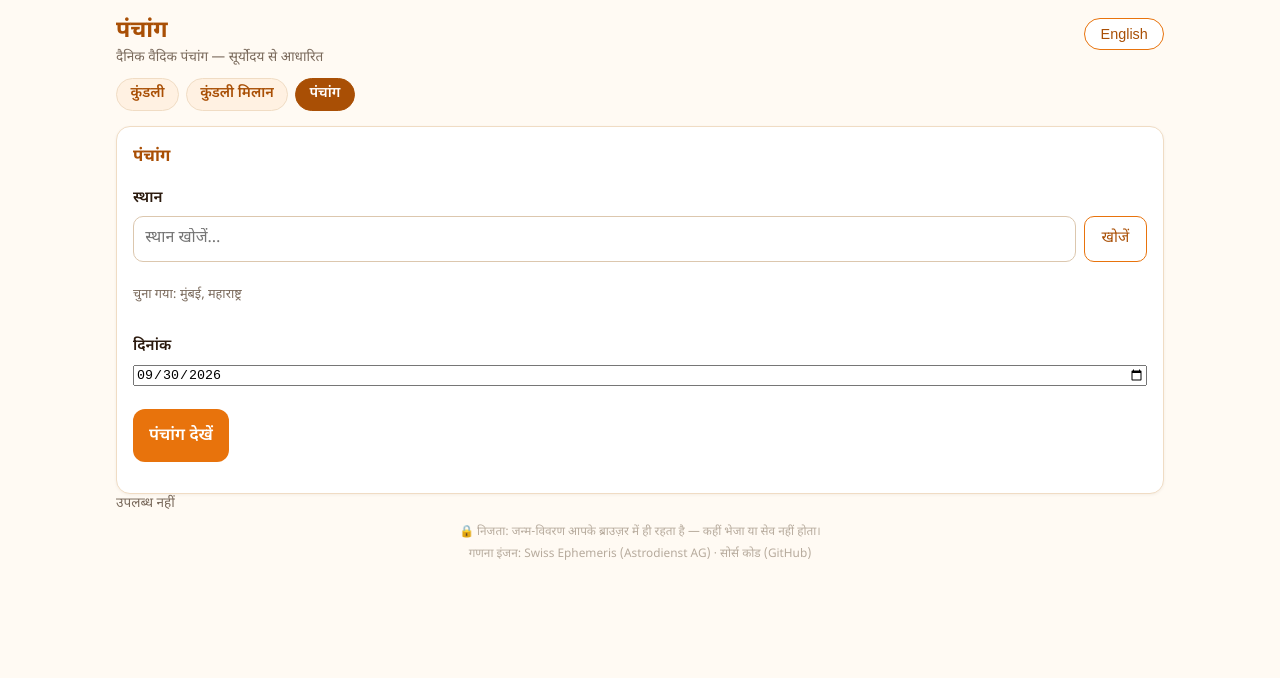
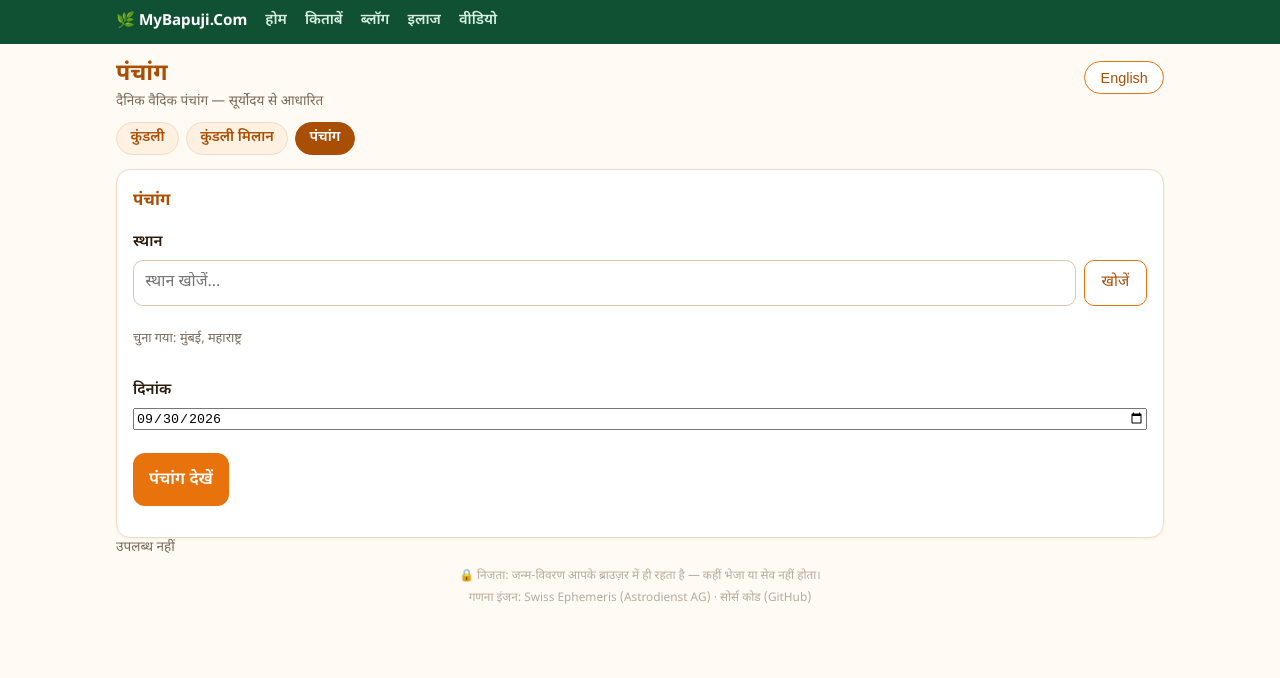
Before and after one commit to vasant22/kundli, a website built with Vite: page panchang/index.html in a window 1280 px wide. Built offline with nearby package versions, Linux system fonts and the light colour scheme; what swisseph-wasm would draw is missing.

Commit message:
Top strip: MyBapuji main-site menu (होम/किताबें/ब्लॉग/इलाज/वीडियो) on all pages

```diff
--- a/src/i18n.js
+++ b/src/i18n.js
@@ -12,6 +12,13 @@ const STRINGS = {
     'nav.home': 'कुंडली',
     'nav.match': 'कुंडली मिलान',
     'nav.panchang': 'पंचांग',
+
+    // मुख्य साइट (MyBapuji) की ऊपरी पट्टी
+    'mb.home': 'होम',
+    'mb.books': 'किताबें',
+    'mb.blog': 'ब्लॉग',
+    'mb.treatment': 'इलाज',
+    'mb.video': 'वीडियो',
 
     // कुंडली मिलान (Kundli Matching) — नया पेज /match/
     'match.docTitle': 'कुंडली मिलान — अष्टकूट गुण मिलान',
@@ -176,6 +183,13 @@ const STRINGS = {
     'nav.home': 'Kundli',
     'nav.match': 'Kundli Matching',
     'nav.panchang': 'Panchang',
+
+    // MyBapuji main-site strip
+    'mb.home': 'Home',
+    'mb.books': 'Books',
+    'mb.blog': 'Blog',
+    'mb.treatment': 'Treatment',
+    'mb.video': 'Videos',
 
     // Kundli Matching — the new /match/ page
     'match.docTitle': 'Kundli Matching — Ashtakoot Guna Milan',
--- a/src/main.js
+++ b/src/main.js
@@ -8,6 +8,7 @@ import { validateBirth } from './birthvalidate.js'
 import { formatUtcOffset, parseUtcOffset, wallTimeToUtc } from './timeutil.js'
 import { computeKundli, initEphemeris, navamsaKundli, computeVimshottari } from './astro.js'
 import { buildNorthChart, buildSouthChart } from './charts.js'
+import { mybapujiStripHTML } from './mybapuji-strip.js'
 
 // Where the public source code lives — confirmed/adjusted when the GitHub
 // repo is created (deploy phase).
@@ -18,7 +19,7 @@ const app = document.querySelector('#app')
 // ---------------------------------------------------------------------------
 // App shell — header + form + output area
 // ---------------------------------------------------------------------------
-app.innerHTML = `
+app.innerHTML = mybapujiStripHTML() + `
   <div class="wrap">
     <header class="site-header">
       <div>
--- a/src/match.js
+++ b/src/match.js
@@ -15,6 +15,7 @@ import { computeKundli, initEphemeris } from './astro.js'
 import { computeAshtakoot } from './ashtakoot.js'
 import { checkMangalDosha, mangalPairNotes } from './mangaldosha.js'
 import { buildScorecardSvg } from './matchcard.js'
+import { mybapujiStripHTML } from './mybapuji-strip.js'
 
 // Where the public source code lives (same repo as the main page).
 const SOURCE_URL = 'https://github.com/vasant22/kundli'
@@ -119,7 +120,7 @@ function personFieldsHtml(p) {
 // ---------------------------------------------------------------------------
 // Page shell
 // ---------------------------------------------------------------------------
-app.innerHTML = `
+app.innerHTML = mybapujiStripHTML() + `
   <div class="wrap">
     <header class="site-header">
       <div>
--- /dev/null
+++ b/src/mybapuji-strip.js
@@ -0,0 +1,15 @@
+// mybapuji-strip.js — पेज के सबसे ऊपर MyBapuji (मुख्य साइट) की menu-पट्टी।
+// तीनों पूरे पेजों (कुंडली / कुंडली मिलान / पंचांग) में दिखती है; widget/mini pages में नहीं।
+export function mybapujiStripHTML() {
+  return `
+  <div class="mb-strip">
+    <div class="in">
+      <a class="brand" href="https://mybapuji.com/">🌿 MyBapuji.Com</a>
+      <a class="mb-link" href="https://mybapuji.com/" data-i18n="mb.home"></a>
+      <a class="mb-link" href="https://mybapuji.com/hindi-pdf-e-book-download-for-free/" data-i18n="mb.books"></a>
+      <a class="mb-link" href="https://mybapuji.com/blog/" data-i18n="mb.blog"></a>
+      <a class="mb-link" href="https://mybapuji.com/category/disease_diagnostics/" data-i18n="mb.treatment"></a>
+      <a class="mb-link" href="https://mybapuji.com/video/" data-i18n="mb.video"></a>
+    </div>
+  </div>`
+}
--- a/src/panchang-page.js
+++ b/src/panchang-page.js
@@ -19,6 +19,7 @@ import {
   t, setLang, getLang, tithiLabel, nakshatraLabel, yogaLabel, karanaLabel, vaaraLabel,
   lunarMonthLabel, pakshaLabel, rituLabel, rashiLabel, grahaLabel, MUHURAT_NAMES,
 } from './i18n.js'
+import { mybapujiStripHTML } from './mybapuji-strip.js'
 import './style.css'
 import './panchang.css'
 
@@ -238,7 +239,7 @@ export function bootPage() {
   }
   if (params.get('date')) state.date = params.get('date')
 
-  app.innerHTML = `
+  app.innerHTML = mybapujiStripHTML() + `
     <div class="wrap">
       <header class="site-header">
         <div>
--- a/src/style.css
+++ b/src/style.css
@@ -202,6 +202,46 @@ body {
 
 [hidden] {
   display: none !important;
+}
+
+/* ---------- MyBapuji strip (मुख्य साइट का menu — सबसे ऊपर) ---------- */
+.mb-strip {
+  background: #0f5132;
+}
+
+.mb-strip .in {
+  max-width: 1080px;
+  margin: 0 auto;
+  padding: 8px 1rem 9px;
+  display: flex;
+  flex-wrap: wrap;
+  align-items: center;
+  column-gap: 18px;
+  row-gap: 2px;
+}
+
+.mb-strip .brand {
+  color: #fff;
+  font-weight: 700;
+  font-size: 0.95rem;
+  text-decoration: none;
+}
+
+.mb-strip .brand:hover {
+  text-decoration: underline;
+}
+
+.mb-strip .mb-link {
+  color: #d9eee2;
+  font-weight: 600;
+  font-size: 0.92rem;
+  text-decoration: none;
+  padding: 2px 0;
+}
+
+.mb-strip .mb-link:hover {
+  color: #fff;
+  text-decoration: underline;
 }
 
 /* ---------- header ---------- */
@@ -747,6 +787,7 @@ details.manual[open] summary {
 }
 
 @media print {
+  .mb-strip,
   .site-header,
   #kundli-form,
   #match-form,
```
Also changed, not shown: NOTES.md (+7 -0 lines), tests/form.test.js (+2 -0 lines), tests/match.test.js (+2 -0 lines), tests/mybapuji-strip.test.js (added, +42 -0 lines).
